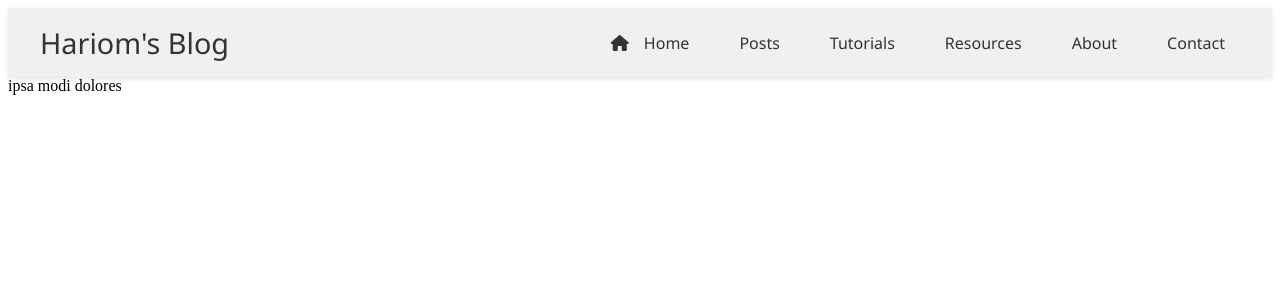
After one commit to harioms1522/DjangoLearning, a Django app: page /blog/ in a window 1280 px wide. The commit adds this page. Shown: the top 300 px of the page. Run offline with Django 5.2, Linux system fonts and the light colour scheme; tables that the repository leaves empty hold one stand-in row (values such as "Sample post").

Commit message:
navbar added

```diff
--- /dev/null
+++ b/my_site/blog/static/blog/javascript/navbar.js
@@ -0,0 +1,9 @@
+// JavaScript to toggle the nav links visibility on click
+document.addEventListener('DOMContentLoaded', function() {
+    const menuToggle = document.querySelector('.menu-toggle');
+    const navLinks = document.querySelector('.nav-links');
+
+    menuToggle.addEventListener('click', function() {
+        navLinks.classList.toggle('active');
+    });
+});
--- /dev/null
+++ b/my_site/blog/static/blog/navbar.css
@@ -0,0 +1,105 @@
+.navbar {
+    background: #f0f0f0; /* Light background */
+    color: #333; /* Dark text color */
+    padding: 15px 0;
+    font-family: 'Segoe UI', Tahoma, Geneva, Verdana, sans-serif;
+    box-shadow: 0 2px 5px rgba(0, 0, 0, 0.1); /* Soft shadow */
+}
+
+.container {
+    display: flex;
+    justify-content: space-between;
+    align-items: center;
+    max-width: 1200px;
+    margin: 0 auto;
+    padding: 0 20px;
+}
+
+.logo {
+    font-size: 1.8rem;
+    text-decoration: none;
+    color: #333; /* Dark text color */
+}
+
+.menu-toggle {
+    display: none; /* Hide by default */
+    cursor: pointer;
+}
+
+.menu-toggle i {
+    font-size: 1.6rem;
+    color: #333; /* Dark text color */
+}
+
+.nav-links {
+    list-style-type: none;
+    display: flex;
+    justify-content: flex-end; /* Right align on desktop */
+    align-items: center;
+    margin: 0;
+    padding: 0;
+}
+
+.nav-links li {
+    margin-left: 20px;
+}
+
+.nav-links li:first-child {
+    margin-left: 0;
+}
+
+.nav-links li a {
+    text-decoration: none;
+    color: #333; /* Dark text color */
+    font-size: 1rem;
+    padding: 10px 15px;
+    border-radius: 4px;
+    transition: background-color 0.3s ease, color 0.3s ease;
+}
+
+.nav-links li a:hover {
+    background-color: #f8b400; /* Accent color on hover */
+    color: #fff; /* Light text color */
+}
+
+@media (max-width: 768px) {
+    .container {
+        padding: 0 10px;
+    }
+
+    .logo {
+        font-size: 1.5rem;
+    }
+
+    .menu-toggle {
+        display: block; /* Show on mobile */
+    }
+
+    .nav-links {
+        display: none; /* Hide by default on mobile */
+        position: absolute;
+        top: 60px; /* Adjust according to navbar height */
+        right: 0;
+        background-color: #f0f0f0; /* Light background */
+        box-shadow: 0 2px 5px rgba(0, 0, 0, 0.1); /* Soft shadow */
+        width: 100%;
+        flex-direction: column; /* Horizontal layout */
+        justify-content: flex-end; /* Right align */
+        z-index: 1;
+    }
+
+    .nav-links.active {
+        display: flex; /* Show when active (toggled) */
+    }
+
+    .nav-links li {
+        text-align: center;
+        margin: 0;
+    }
+
+    .nav-links li a {
+        width: auto;
+        padding: 10px 15px;
+        border-bottom: none; /* Remove separator */
+    }
+}
--- /dev/null
+++ b/my_site/blog/templates/blog/index.html
@@ -0,0 +1,10 @@
+{% extends "base.html" %}
+{% load static %}
+{% block title %} Welcome {% endblock title %}
+{% block stylesheets %}
+    <link rel="stylesheet" href="{% static "blog/navbar.css" %}">
+{% endblock stylesheets %}
+{% block body %}
+    {% include "blog/navbar.html" %}
+    {% lorem 3 w random %}
+{% endblock body %}
--- /dev/null
+++ b/my_site/blog/templates/blog/navbar.html
@@ -0,0 +1,16 @@
+{% load static %}
+<nav class="navbar">
+    <div class="container">
+        <a href="{% url "starting-page" %}" class="logo">Hariom's Blog</a>
+        <div class="menu-toggle"><i class="fas fa-bars"></i></div>
+        <ul class="nav-links">
+            <li><i class="fa-solid fa-house"></i><a href="{% url "starting-page" %}">Home</a></li>
+            <li><a href="#">Posts</a></li>
+            <li><a href="#">Tutorials</a></li>
+            <li><a href="#">Resources</a></li>
+            <li><a href="#">About</a></li>
+            <li><a href="#">Contact</a></li>
+        </ul>
+    </div>
+</nav>
+<script src="{% static "blog/javascript/navbar.js" %}"></script>
--- /dev/null
+++ b/my_site/blog/urls.py
@@ -0,0 +1,8 @@
+from django.urls import path, include
+from . import views
+
+urlpatterns = [
+    path("", view=views.starting_page, name="starting-page"),
+    path("posts", view=views.posts, name="posts-page"),
+    path("posts/<slug:slug>", view=views.post_details, name="single-post"),
+]
--- a/my_site/blog/views.py
+++ b/my_site/blog/views.py
@@ -1,3 +1,23 @@
 from django.shortcuts import render
+from django.http import HttpResponse, Http404
 
-# Create your views here.
+blogs = [
+    {"title":"My first blog", "content": "lorem"}
+]
+
+def starting_page(request):
+    # try:
+        # return HttpResponse("hi")
+        return render(request, "blog/index.html", {"latest_blogs": blogs[-3:0]})
+    # except:
+        # return Http404()
+
+def posts(request):
+    # try:
+        # return HttpResponse("hi")
+        return render(request, "blog/blog-list.html", {"blogs": blogs})
+    # except:
+        # return Http404()
+
+def post_details(request):
+        pass
--- a/my_site/my_site/urls.py
+++ b/my_site/my_site/urls.py
@@ -15,8 +15,9 @@ Including another URLconf
     2. Add a URL to urlpatterns:  path('blog/', include('blog.urls'))
 """
 from django.contrib import admin
-from django.urls import path
+from django.urls import path, include
 
 urlpatterns = [
     path('admin/', admin.site.urls),
+    path("blog/", include("blog.urls"))
 ]
--- a/my_site/templates/base.html
+++ b/my_site/templates/base.html
@@ -5,7 +5,8 @@
     <meta charset="UTF-8">
     <meta name="viewport" content="width=device-width, initial-scale=1.0">
     <title>{% block title %}{% endblock title %}</title>
-    {% static "styles.css" %}
+    <link rel="stylesheet" href="{% static "styles.css" %}">
+    <link rel="stylesheet" href="https://cdnjs.cloudflare.com/ajax/libs/font-awesome/6.5.2/css/all.min.css" integrity="sha512-SnH5WK+bZxgPHs44uWIX+LLJAJ9/2PkPKZ5QiAj6Ta86w+fsb2TkcmfRyVX3pBnMFcV7oQPJkl9QevSCWr3W6A==" crossorigin="anonymous" referrerpolicy="no-referrer" />
     {% block stylesheets %}{% endblock stylesheets %}
 </head>
 <body>
```
Also changed, not shown: my_site/my_site/settings.py (+7 -4 lines), my_site/blog/templates/blog/blog-list.html (added).
